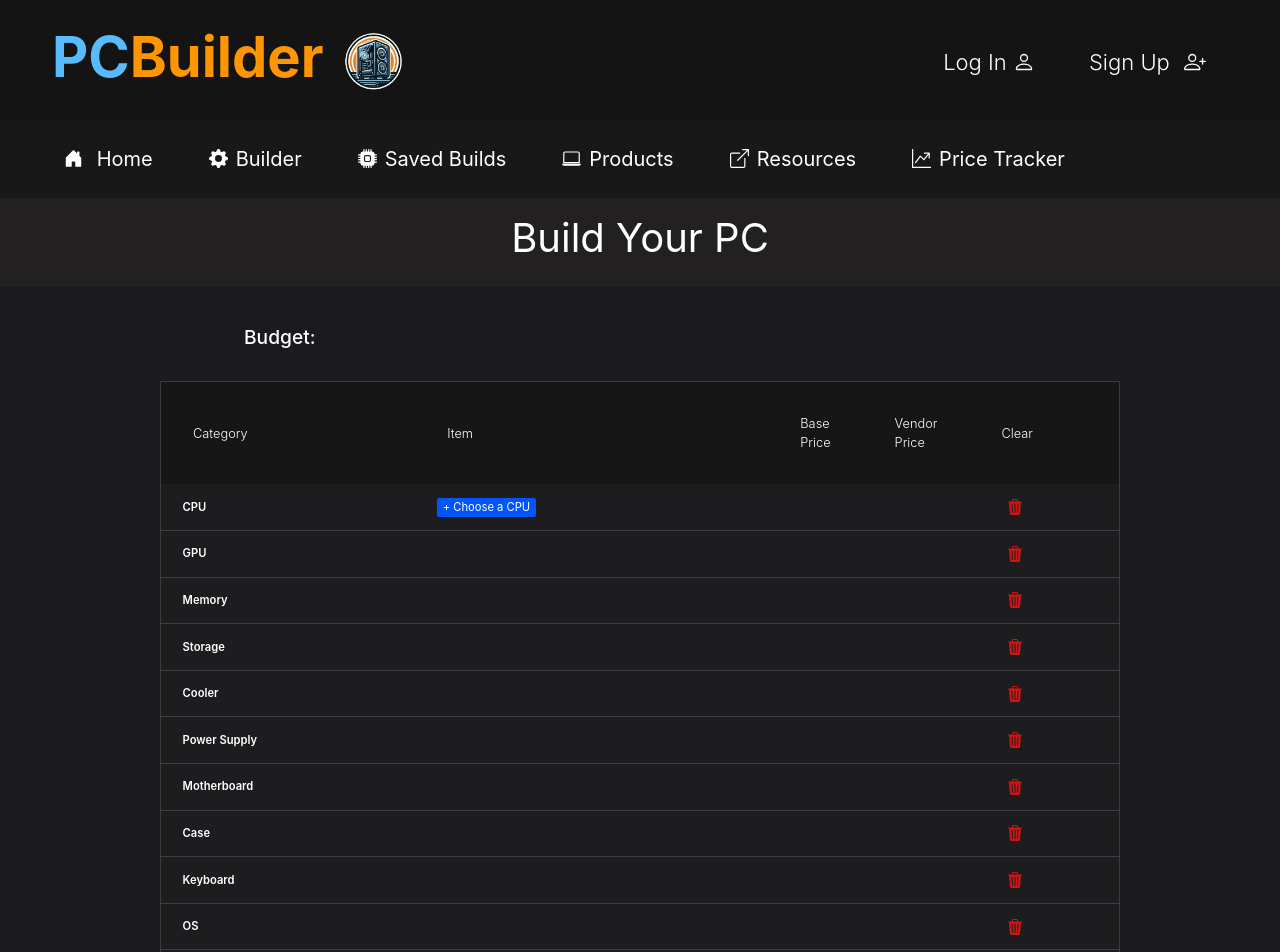
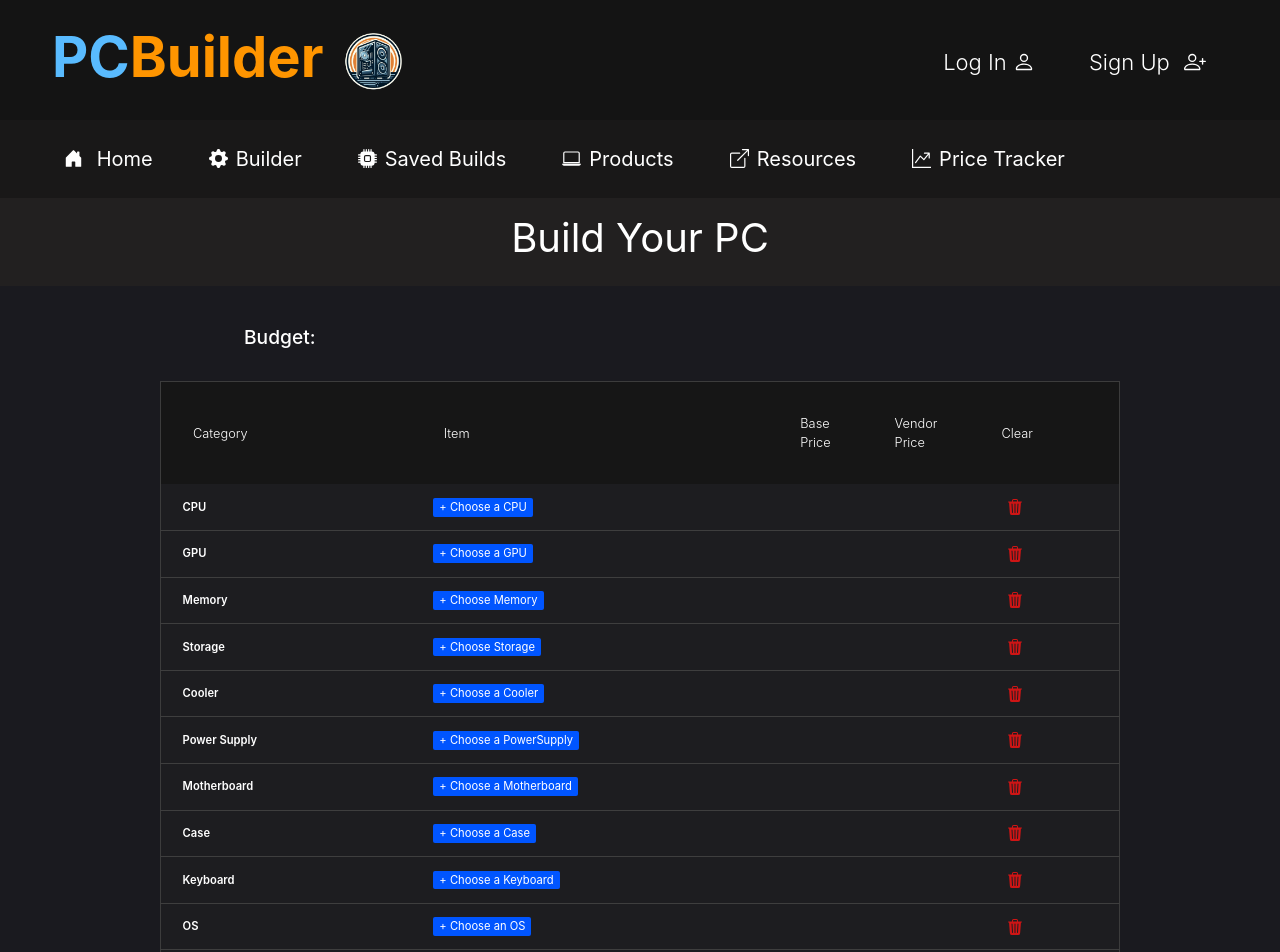
Before and after one commit to AymanShahin1221/PCBuilder, a React (Create React App) app in the folder frontend/: page /build in a window 1280 px wide. Shown: the top 952 px of the page. Built offline with nearby package versions, Linux system fonts and the light colour scheme; no server answers.

Commit message:
Removed hardcoded product details from build table

```diff
--- a/frontend/src/components/BuildPageComponents/BuildTable.js
+++ b/frontend/src/components/BuildPageComponents/BuildTable.js
@@ -97,11 +97,7 @@ function BuildTable() {
                 <tr>
                     <td data-cell="category">GPU</td>
                     <td data-cell="chosen-product">
-                        <div className="BuildPage_info-container d-flex flex-row">
-                            {/*<img className="BuildPage_product-img img-fluid me-3"*/}
-                            {/*     src="https://m.media-amazon.com/images/I/61jRMCAX4CL.__AC_SX300_SY300_QL70_FMwebp_.jpg"/>*/}
-                            {/*<p>MSI RTX 4070 TI</p>*/}
-                        </div>
+                        {conditionallyRenderProductDetails("GPU")}
                     </td>
 
                     <td data-cell="base-price"></td>
@@ -122,9 +118,7 @@ function BuildTable() {
                     <td data-cell="category">Memory</td>
                     <td data-cell="chosen-product">
                         <div className="BuildPage_info-container d-flex flex-row">
-                            {/*<img className="BuildPage_product-img img-fluid me-3"*/}
-                            {/*     src="https://m.media-amazon.com/images/I/61jRMCAX4CL.__AC_SX300_SY300_QL70_FMwebp_.jpg"/>*/}
-                            {/*<p>Intel Core i9 14900k</p>*/}
+                            {conditionallyRenderProductDetails("Memory")}
                         </div>
                     </td>
 
@@ -146,9 +140,7 @@ function BuildTable() {
                     <td data-cell="category">Storage</td>
                     <td data-cell="chosen-product">
                         <div className="BuildPage_info-container d-flex flex-row">
-                            {/*<img className="BuildPage_product-img img-fluid me-3"*/}
-                            {/*     src="https://m.media-amazon.com/images/I/61jRMCAX4CL.__AC_SX300_SY300_QL70_FMwebp_.jpg"/>*/}
-                            {/*<p>Intel Core i9 14900k</p>*/}
+                            {conditionallyRenderProductDetails("Storage")}
                         </div>
                     </td>
 
@@ -169,11 +161,7 @@ function BuildTable() {
                 <tr>
                     <td data-cell="category">Cooler</td>
                     <td data-cell="chosen-product">
-                        <div className="BuildPage_info-container d-flex flex-row">
-                            {/*<img className="BuildPage_product-img img-fluid me-3"*/}
-                            {/*     src="https://m.media-amazon.com/images/I/61jRMCAX4CL.__AC_SX300_SY300_QL70_FMwebp_.jpg"/>*/}
-                            {/*<p>Intel Core i9 14900k</p>*/}
-                        </div>
+                        {conditionallyRenderProductDetails("Cooler")}
                     </td>
 
                     <td data-cell="base-price"></td>
@@ -193,11 +181,7 @@ function BuildTable() {
                 <tr>
                     <td data-cell="category">Power Supply</td>
                     <td data-cell="chosen-product">
-                        <div className="BuildPage_info-container d-flex flex-row">
-                            {/*<img className="BuildPage_product-img img-fluid me-3"*/}
-                            {/*     src="https://m.media-amazon.com/images/I/61jRMCAX4CL.__AC_SX300_SY300_QL70_FMwebp_.jpg"/>*/}
-                            {/*<p>Intel Core i9 14900k</p>*/}
-                        </div>
+                        {conditionallyRenderProductDetails("PowerSupply")}
                     </td>
 
                     <td data-cell="base-price"></td>
@@ -217,11 +201,7 @@ function BuildTable() {
                 <tr>
                     <td data-cell="category">Motherboard</td>
                     <td data-cell="chosen-product">
-                        <div className="BuildPage_info-container d-flex flex-row">
-                            {/*<img className="BuildPage_product-img img-fluid me-3"*/}
-                            {/*     src="https://m.media-amazon.com/images/I/61jRMCAX4CL.__AC_SX300_SY300_QL70_FMwebp_.jpg"/>*/}
-                            {/*<p>Intel Core i9 14900k</p>*/}
-                        </div>
+                        {conditionallyRenderProductDetails("Motherboard")}
                     </td>
 
                     <td data-cell="base-price"></td>
@@ -241,11 +221,7 @@ function BuildTable() {
                 <tr>
                     <td data-cell="category">Case</td>
                     <td data-cell="chosen-product">
-                        <div className="BuildPage_info-container d-flex flex-row">
-                            {/*<img className="BuildPage_product-img img-fluid me-3"*/}
-                            {/*     src="https://m.media-amazon.com/images/I/61jRMCAX4CL.__AC_SX300_SY300_QL70_FMwebp_.jpg"/>*/}
-                            {/*<p>Intel Core i9 14900k</p>*/}
-                        </div>
+                        {conditionallyRenderProductDetails("Case")}
                     </td>
 
                     <td data-cell="base-price"></td>
@@ -265,11 +241,7 @@ function BuildTable() {
                 <tr>
                     <td data-cell="category">Keyboard</td>
                     <td data-cell="chosen-product">
-                        <div className="BuildPage_info-container d-flex flex-row">
-                            {/*<img className="BuildPage_product-img img-fluid me-3"*/}
-                            {/*     src="https://m.media-amazon.com/images/I/61jRMCAX4CL.__AC_SX300_SY300_QL70_FMwebp_.jpg"/>*/}
-                            {/*<p>Intel Core i9 14900k</p>*/}
-                        </div>
+                        {conditionallyRenderProductDetails("Keyboard")}
                     </td>
 
                     <td data-cell="base-price"></td>
@@ -289,11 +261,7 @@ function BuildTable() {
                 <tr>
                     <td data-cell="category">OS</td>
                     <td data-cell="chosen-product">
-                        <div className="BuildPage_info-container d-flex flex-row">
-                            {/*<img className="BuildPage_product-img img-fluid me-3"*/}
-                            {/*     src="https://m.media-amazon.com/images/I/61jRMCAX4CL.__AC_SX300_SY300_QL70_FMwebp_.jpg"/>*/}
-                            {/*<p>Intel Core i9 14900k</p>*/}
-                        </div>
+                        {conditionallyRenderProductDetails("OS")}
                     </td>
 
                     <td data-cell="base-price"></td>
@@ -313,11 +281,7 @@ function BuildTable() {
                 <tr>
                     <td data-cell="category">Monitor</td>
                     <td data-cell="chosen-product">
-                        <div className="BuildPage_info-container d-flex flex-row">
-                                {/*<img className="BuildPage_product-img img-fluid me-3"*/}
-                                {/*     src="https://m.media-amazon.com/images/I/61jRMCAX4CL.__AC_SX300_SY300_QL70_FMwebp_.jpg"/>*/}
-                                {/*<p>Intel Core i9 14900k</p>*/}
-                        </div>
+                        {conditionallyRenderProductDetails("Monitor")}
                     </td>
 
                     <td data-cell="base-price"></td>
```
